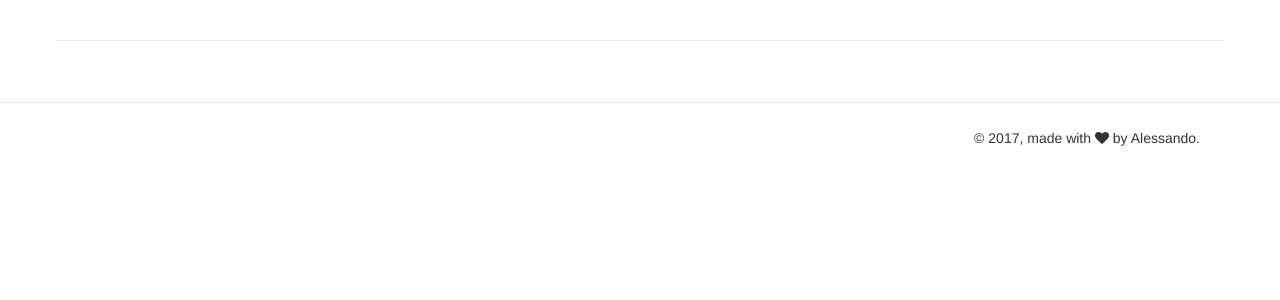
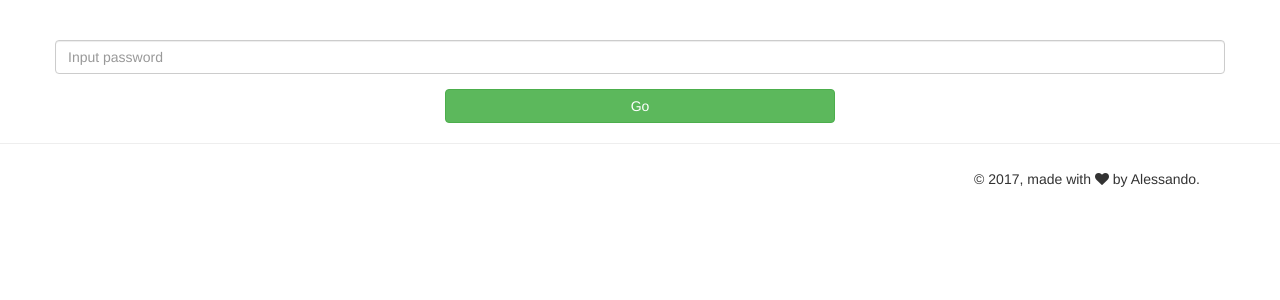
Before and after one commit to AleUtility/httpd-vhost-conf-list, a PHP site: page / in a window 1280 px wide. Shown: the part 52-352 px from the top of the page. Run offline with PHP 8.4, Linux system fonts and the light colour scheme; data that the repository does not hold is empty; some libraries are stand-ins or nearby versions.

Commit message:
+ Fixed password

```diff
--- a/index.php
+++ b/index.php
@@ -80,13 +80,42 @@
 <section id="list">
     <div class="container">
         <div class="row">
-            <div id="filter-list" class="col-lg-12">
+            <?php
+                if(isset($_COOKIE['password']) && $_COOKIE['password']=="p4ssw0rd") {
+            ?>
+                <div id="filter-list" class="col-lg-12">
 
-            </div>
-            <hr /><br />
-            <div id="site-list" class="col-lg-12">
+                </div>
+                <hr /><br />
+                <div id="site-list" class="col-lg-12">
 
-            </div>
+                </div>
+            <?php
+                }
+                else {
+            ?>
+                <div class="form-group">
+                    <label for="password"></label>
+                    <input type="password" id="password" name="password" value="" class="form-control" placeholder="Input password">
+                </div>
+                <div class="form-group">
+                    <input type="button" value="Go" class="btn btn-success col-md-offset-4 col-md-4">
+                </div>
+                <script src="https://code.jquery.com/jquery-3.2.1.min.js"
+                        integrity="sha256-hwg4gsxgFZhOsEEamdOYGBf13FyQuiTwlAQgxVSNgt4="
+                        crossorigin="anonymous"></script>
+                <script>
+                    $(document)
+                        .on('click', 'input[type=button]', function(e) {
+                            e.preventDefault();
+
+                            document.cookie = "password=" + $('#password').val();
+                            location.reload();
+                        });
+                </script>
+            <?php
+                }
+            ?>
         </div>
     </div>
 </section>
@@ -106,6 +135,9 @@
 <!-- Bootstrap Core JavaScript -->
 <script src="https://maxcdn.bootstrapcdn.com/bootstrap/3.3.7/js/bootstrap.min.js" integrity="sha384-Tc5IQib027qvyjSMfHjOMaLkfuWVxZxUPnCJA7l2mCWNIpG9mGCD8wGNIcPD7Txa" crossorigin="anonymous"></script>
 
+<?php
+    if(isset($_COOKIE['password']) && $_COOKIE['password']=="p4ssw0rd") {
+?>
 <script>
     $(document).ready(function(){
         $('[data-toggle="tooltip"]').tooltip();
@@ -209,6 +241,9 @@
             });
     });
 </script>
+<?php
+    }
+?>
 </body>
 
 </html>
```
